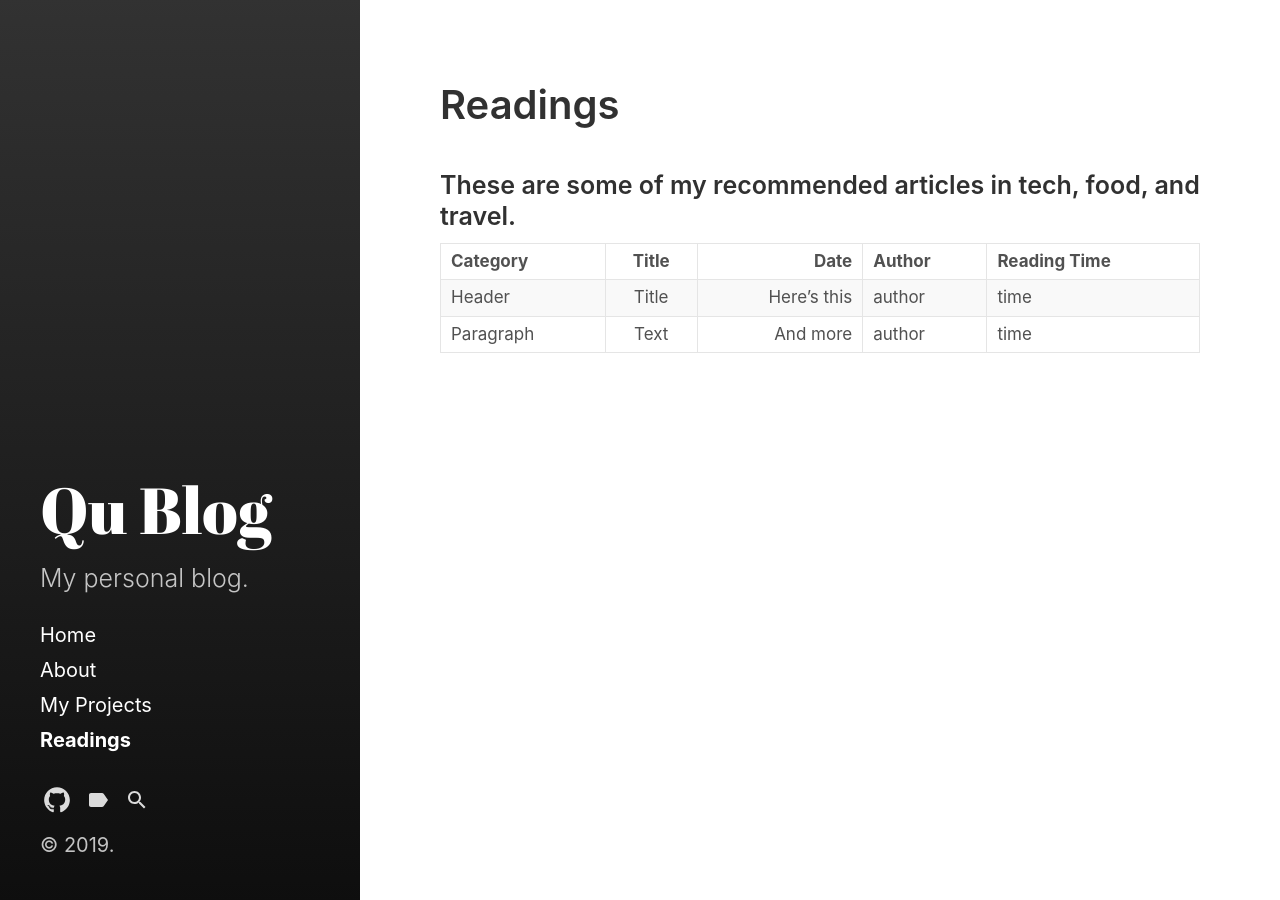
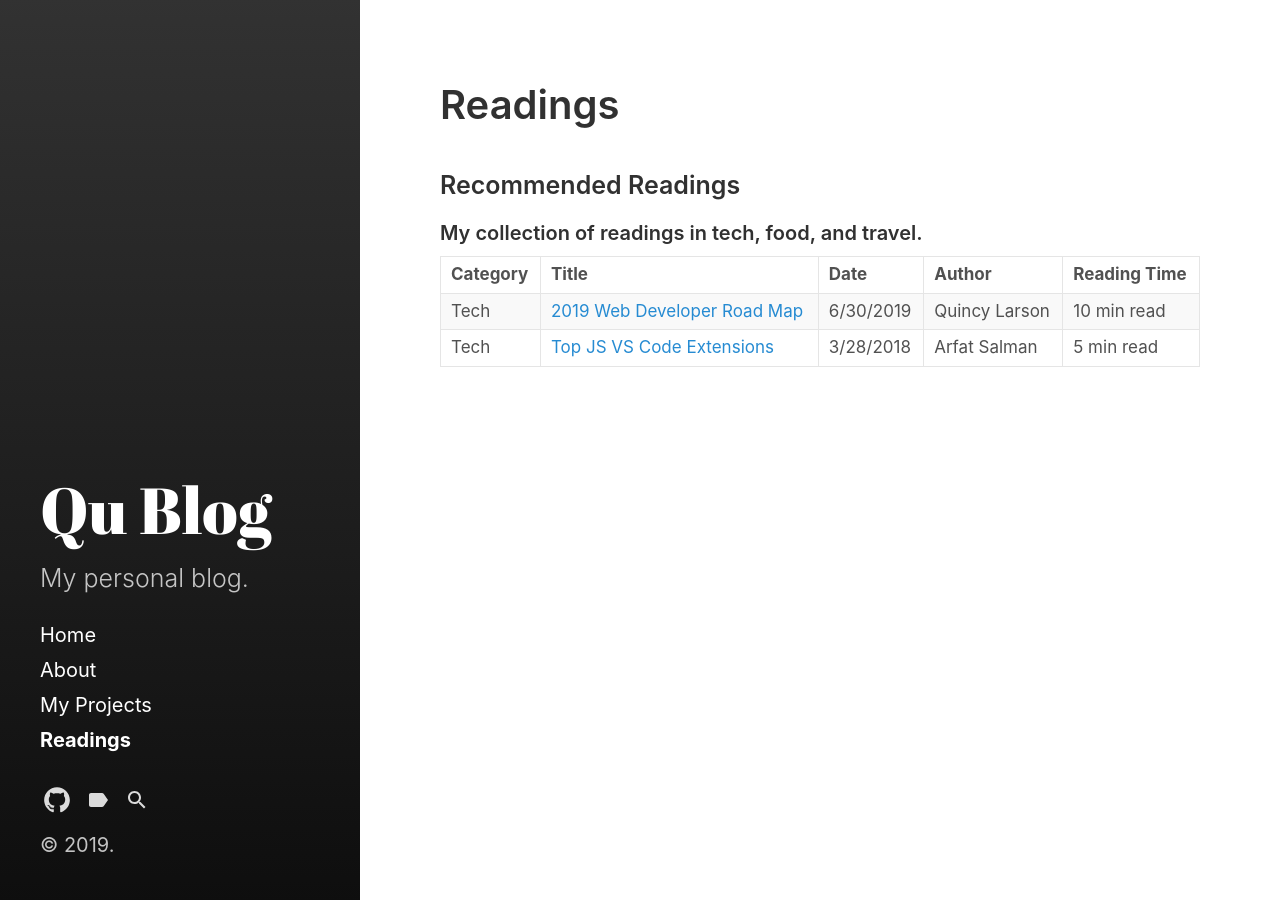
Before and after one commit to yiqu/yiqu.github.io, a Jekyll site: the page built from category/readings.md, in a window 1280 px wide. Built offline with Jekyll 4.4.1, drawn with Linux system fonts in a browser that asks for light colours.

Commit message:
Update readings.md

```diff
--- a/category/readings.md
+++ b/category/readings.md
@@ -3,9 +3,10 @@ layout: category
 title: Readings
 ---
 
-### These are some of my recommended articles in tech, food, and travel.
+### Recommended Readings
+###### My collection of readings in tech, food, and travel.
 
 | Category    | Title       | Date          | Author  | Reading Time  |
-| :---        |    :----:   |          ---: | :---    | :---          |
-| Header      | Title       | Here's this   | author  |  time         |
-| Paragraph   | Text        | And more      | author  |  time         |
+| :---        |    :----   |          :--- | :---    | :---          |
+| Tech|[2019 Web Developer Road Map](https://www.freecodecamp.org/news/2019-web-developer-roadmap/)|6/30/2019|Quincy Larson|10 min read|
+| Tech|[Top JS VS Code Extensions](https://codeburst.io/top-javascript-vscode-extensions-for-faster-development-c687c39596f5)|3/28/2018|Arfat Salman|5 min read|
```
